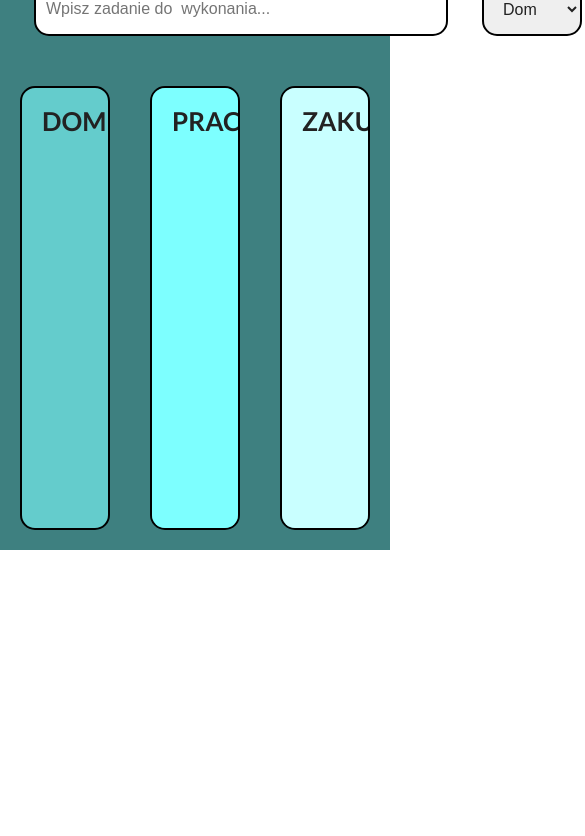
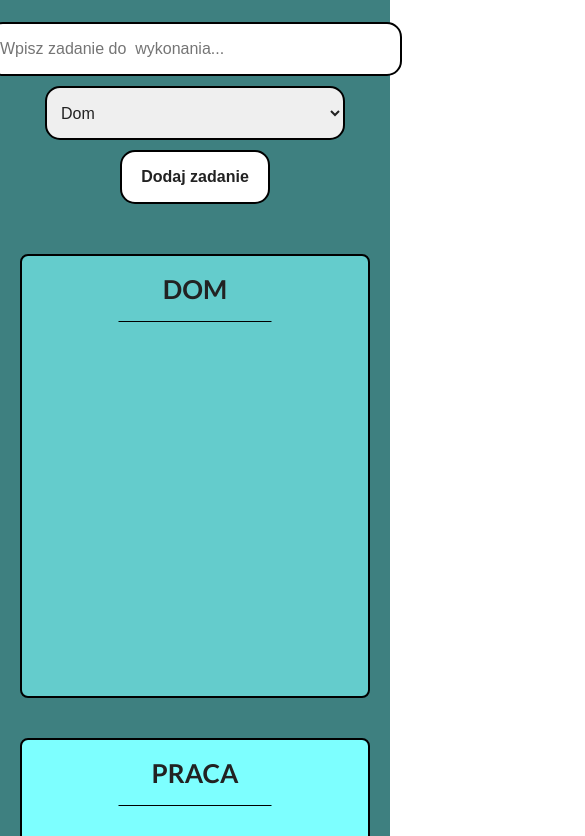
Before and after one commit to MatiSami/ToDoList, a plain HTML site: page index.html in a window 390 px wide. Shown: the part 239-1075 px from the top of the page, 585 px wide, since content can reach past the window. Before the commit the page ends 844 px from the top, so only its background shows below. Drawn offline with Linux system fonts and the light colour scheme.

Commit message:
add simple RWD

```diff
--- a/index.html
+++ b/index.html
@@ -5,7 +5,7 @@
     <meta charset="utf-8" />
     <title>To Do List</title>
     <meta name="description" content="To Do list" />
-
+    <meta name="viewport" content="width=device-width, initial-scale=1.0" />
     <link rel="stylesheet" href="style/reset.css" />
     <link
       href="https://maxcdn.bootstrapcdn.com/font-awesome/4.2.0/css/font-awesome.min.css"
--- a/js/scripts.js
+++ b/js/scripts.js
@@ -23,7 +23,6 @@ button.addEventListener("click", function() {
 
     input.classList.remove("input-task--error");
   } else {
-    console.log(input);
     input.classList.add("input-task--error");
     input.placeholder = "Musisz coś wpisać";
   }
--- a/style/styles.css
+++ b/style/styles.css
@@ -3,6 +3,7 @@
 body {
   font-family: "Lato", sans-serif;
 }
+
 
 .main-block {
   background-color: #3e8080;
@@ -45,6 +46,14 @@ body {
 .menu-list__element {
   cursor: pointer;
 }
+
+@media (max-width: 800px){
+  .menu-list {
+    width: 150px;
+  }
+}
+
+
 
 /* stylowanie sekcji dotyczącej dodawania nowego zadania */
 
@@ -91,23 +100,57 @@ body {
   font-weight: bold;
 }
 
+@media (max-width: 800px){
+  .app-add-block__tools {
+    flex-direction: column;
+    align-items: center;
+  }
+  .app-add-block {
+    width: 100%;
+  }
+  .select-css {
+    width: 300px;
+    padding: 5px 0 5px 10px;
+    margin-top: 10px;
+  }
+  #add-element {
+    margin-top: 10px;
+  }
+
+}
+
+
 /* stylowanie bloków z zadaniami */
 
 .block-category {
   display: flex;
   width: 100%;
-  align-content: space-around;
+  align-content: stretch;
 }
 .block-category-task {
   width: 33.3%;
   border: 2px solid #000;
-  border-radius: 15px;
+  border-radius: 8px;
   margin: 20px;
   padding: 20px;
   min-height: 400px;
   max-height: 400px;
   overflow: auto;
 }
+.block-category-task::-webkit-scrollbar {
+  width: 11px;
+}
+.block-category-task::-webkit-scrollbar-track {
+
+
+}
+.block-category-task::-webkit-scrollbar-thumb {
+outline: 1px solid black;
+border-radius: 13px;
+border: 3px solid black;
+background: #90A4AE;
+}
+
 
 .block-category-task__title {
   font-size: 26px;
@@ -115,6 +158,19 @@ body {
   padding-bottom: 20px;
   text-transform: uppercase;
   font-weight: bold;
+  position: relative;
+  margin-bottom: 30px;
+}
+
+.block-category-task__title:before {
+  content : "";
+  position: absolute;
+  left    : 50%;
+  bottom  : 0;
+  height  : 1px;
+  width   : 50%;  /* or 100px */
+  border-bottom:1px solid black;
+  transform: translate(-50%);
 }
 
 .category-house {
@@ -139,14 +195,14 @@ body {
   flex-direction: row;
   justify-content: space-between;
   align-items: center;
-  font-size: 20px;
+  font-size: 4vh;
   padding: 15px 20px;
   -webkit-box-shadow: 4px 4px 16px 0px rgba(0, 0, 0, 0.75);
   -moz-box-shadow: 4px 4px 16px 0px rgba(0, 0, 0, 0.75);
   box-shadow: 4px 4px 16px 0px rgba(0, 0, 0, 0.75);
-  background: rgba(255, 255, 255, 0.3);
+  background: rgba(34, 26, 26, 0.3)
   border-radius: 5px;
-  margin-bottom: 10px;
+  margin-bottom: 20px;
 }
 
 .fa-trash:before {
@@ -154,6 +210,21 @@ body {
   font-size: 20px;
 }
 
+.fa-trash:hover {
+  color: red;
+}
+
 .input-task--error::-webkit-input-placeholder {
   color: red;
 }
+
+
+@media (max-width: 900px) {
+  .block-category {
+    flex-direction: column;
+  }
+  .block-category-task {
+   width: auto;
+  }
+
+}
```
